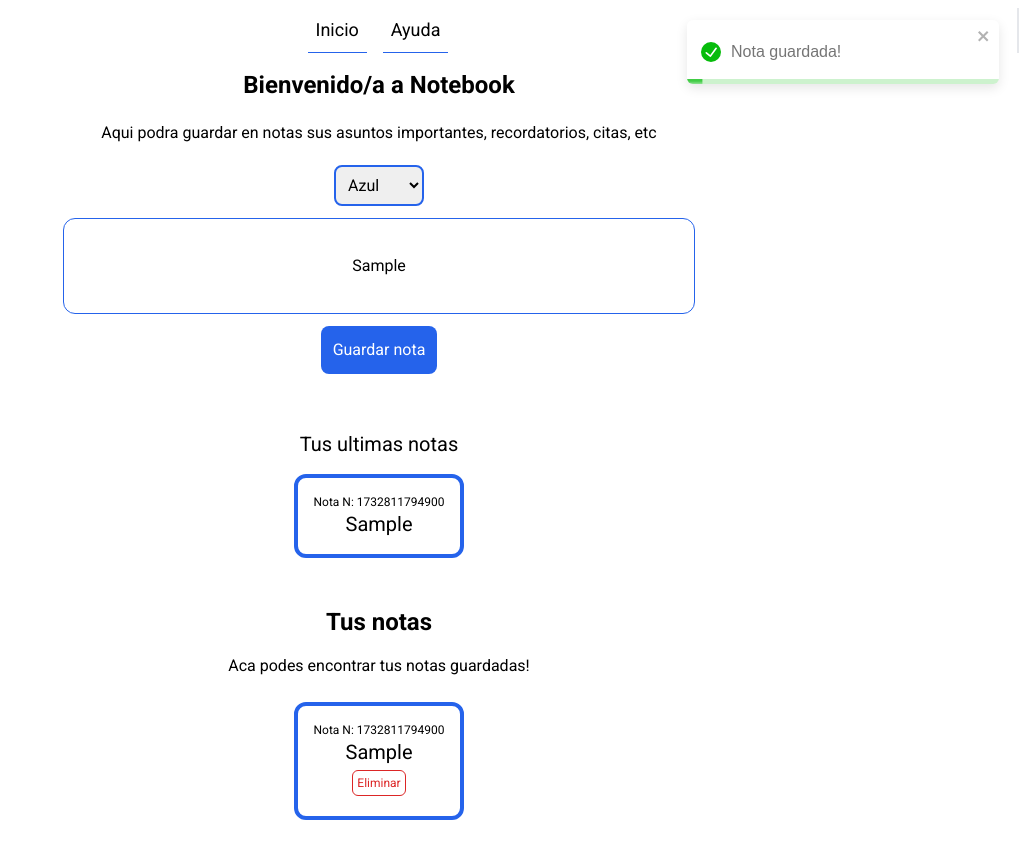
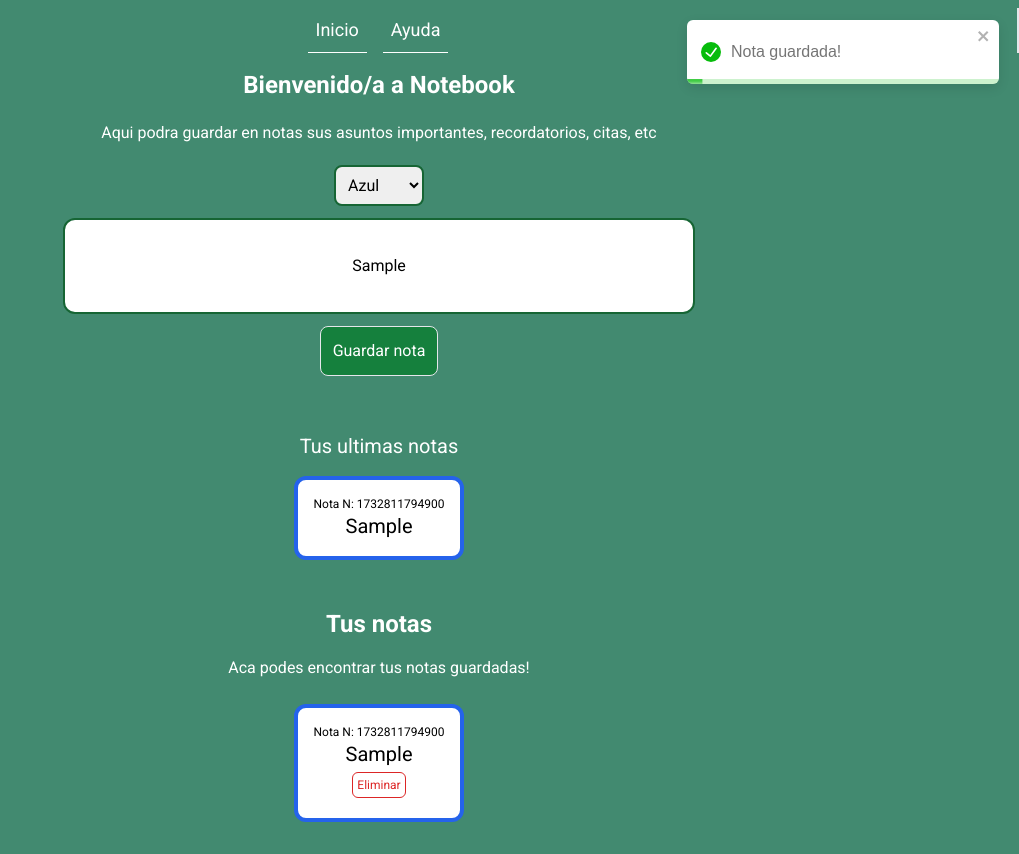
Before and after one commit to martinvruiz/notebook, a React (Create React App) app: page / in a window 1280 px wide. Both pictures are taken after typing "Sample" into the empty fields and a click on the button "Guardar nota". Shown: the whole page, without its empty margins (261-1280 px from the left). Built offline with nearby package versions, Linux system fonts and the light colour scheme.

Commit message:
change bg color

```diff
--- a/src/App.js
+++ b/src/App.js
@@ -12,7 +12,7 @@ function App() {
   return (
     <NotesProvider>
       <BrowserRouter>
-      <div className="flex flex-col min-h-screen font-roboto">
+      <div className="flex flex-col min-h-screen font-roboto bg-lightGreen text-white">
         <NavBar/>
         <Routes>
 
--- a/src/components/NavBar/Navbar.jsx
+++ b/src/components/NavBar/Navbar.jsx
@@ -7,8 +7,8 @@ export const NavBar = () => {
         <>
             <nav className="flex justify-center items-center mt-2 border-r-2 border-gray-200">
                 <ul className="text-center flex">
-                    <Link to="/" className="p-2 mx-2 text-lg border-b border-blue-600">Inicio</Link>
-                    <Link to="/help" className="p-2 mx-2 text-lg border-b border-blue-600">Ayuda</Link>
+                    <Link to="/" className="p-2 mx-2 text-lg border-b border-white">Inicio</Link>
+                    <Link to="/help" className="p-2 mx-2 text-lg border-b border-white">Ayuda</Link>
                 </ul>
             </nav>
         </>
--- a/src/components/NoteSave/NoteSaver.jsx
+++ b/src/components/NoteSave/NoteSaver.jsx
@@ -42,16 +42,16 @@ const handleSubmit = (e)=>{
 
     return <div className="flex w-full flex-col items-center">
 
-        <form action="note" onSubmit={handleSubmit} className=" my-2 p-2 flex flex-col gap-3 w-full items-center">
-            <select name="color-note" id="color-note" value={noteColor} onChange={handleColorChange} className="p-2 border-2 border-blue-600 rounded-lg">
+        <form action="note" onSubmit={handleSubmit} className=" my-2 p-2 flex flex-col gap-3 w-full items-center text-black">
+            <select name="color-note" id="color-note" value={noteColor} onChange={handleColorChange} className="p-2 border-2 border-green-800 rounded-lg">
                 <option value="border-blue-600">Azul</option>
                 <option value="border-violet-600">Violeta</option>
                 <option value="border-pink-600">Rosa</option>
                 <option value="border-red-600">Rojo</option>
-                <option value="border-green-600">Verde</option>
+                <option value="border-gray-600">Gris</option>
             </select>
-            <input type="text" placeholder="Ingrese su nota!" onChange={handleNote} maxLength="50" className="border border-blue-600 focus:border-4 focus:outline-none text-center w-2/4 rounded-xl min-h-24"/>
-            <button type="submit" className="relative p-3 block text-white bg-blue-600 rounded-lg hover:bg-blue-800">Guardar nota</button>
+            <input type="text" placeholder="Ingrese su nota!" onChange={handleNote} maxLength="50" className="border-2 border-green-800 focus:border-4 focus:outline-none text-center w-2/4 rounded-xl min-h-24"/>
+            <button type="submit" className="relative p-3 block text-white border bg-green-700 rounded-lg hover:bg-green-900">Guardar nota</button>
         </form>
         <div className="mt-4 flex flex-col items-center p-4">
             <h3 className="text-center text-xl p-2">
@@ -62,7 +62,7 @@ const handleSubmit = (e)=>{
             notes.slice(-3).map((note) => (
                 <li
                     key={note.id}
-                    className={`p-4 m-2 border-4 ${note.color} text-center rounded-xl`}
+                    className={`p-4 m-2 border-4 ${note.color} text-center bg-white text-black rounded-xl`}
                 >
                     <h4 className="text-xs">Nota N: {note.id}</h4>
                     <p className="text-xl">{note.value}</p>
--- a/src/components/SavedNotes/SavedNotes.jsx
+++ b/src/components/SavedNotes/SavedNotes.jsx
@@ -51,7 +51,7 @@ export const SavedNotes = ()=>{
             <p className="text-center">Aca podes encontrar tus notas guardadas!</p>
             <ul className=" my-2 py-2 flex flex-wrap justify-center w-5/6">
             {notes.map((note)=>(
-                <li key={note.id} className={`p-4 m-2 border-4 ${note.color} text-center rounded-xl`}>
+                <li key={note.id} className={`p-4 m-2 border-4 ${note.color} text-center bg-white text-black rounded-xl`}>
                     <h4 className="text-xs">Nota N: {note.id}</h4>
                     <p className="text-xl">{note.value}</p>
                     <button onClick={()=>btnDelete(note.id)} className="text-xs text-red-600 p-1 m-1 border border-red-600 rounded-md">Eliminar</button>
--- a/tailwind.config.js
+++ b/tailwind.config.js
@@ -5,6 +5,9 @@ module.exports = {
   ],
   theme: {
     extend: {
+      colors:{
+        lightGreen: '#428A70'
+      },
       fontFamily:{
         roboto : ["Roboto" , "sans-serif"]
       }
```
